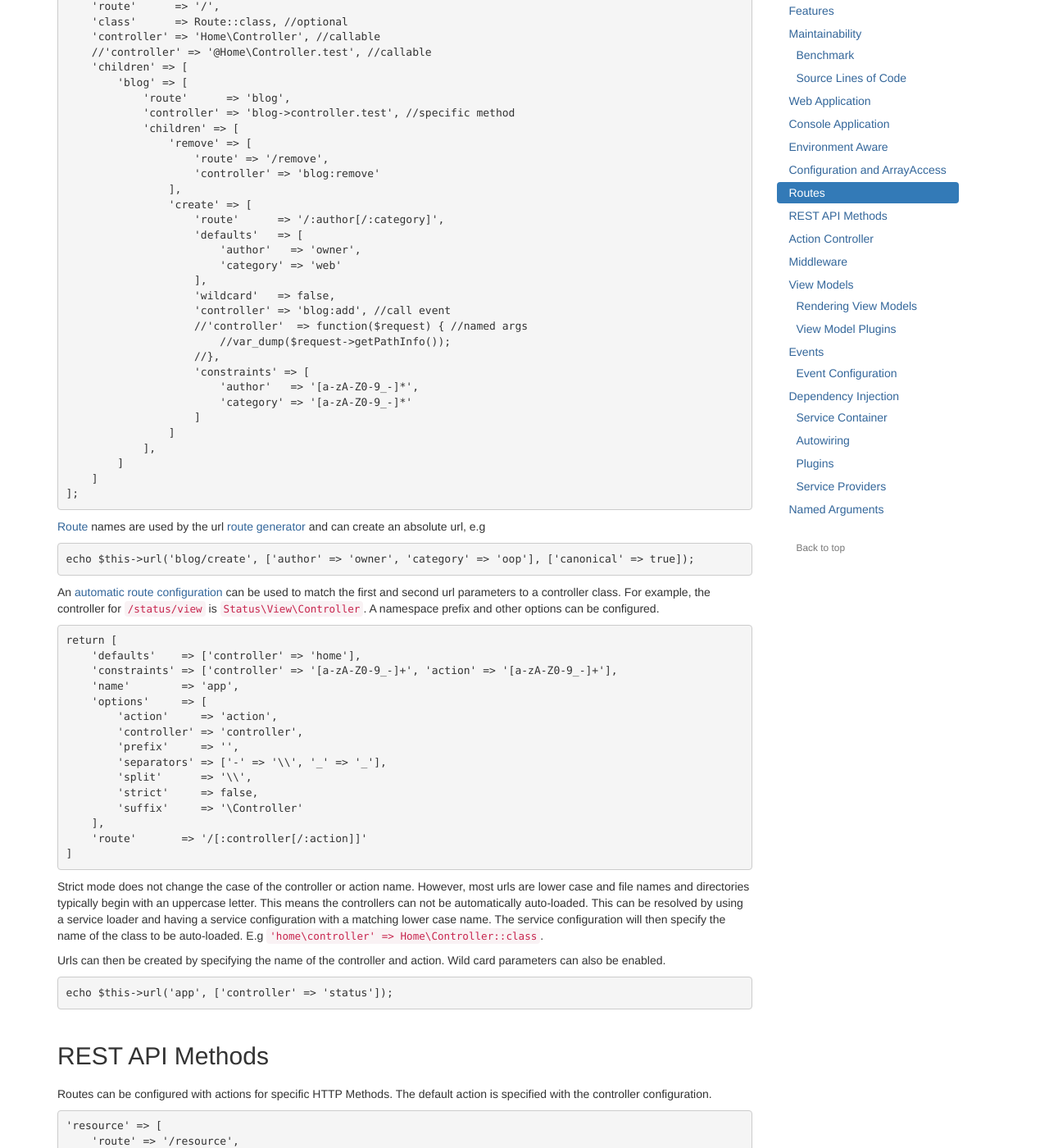
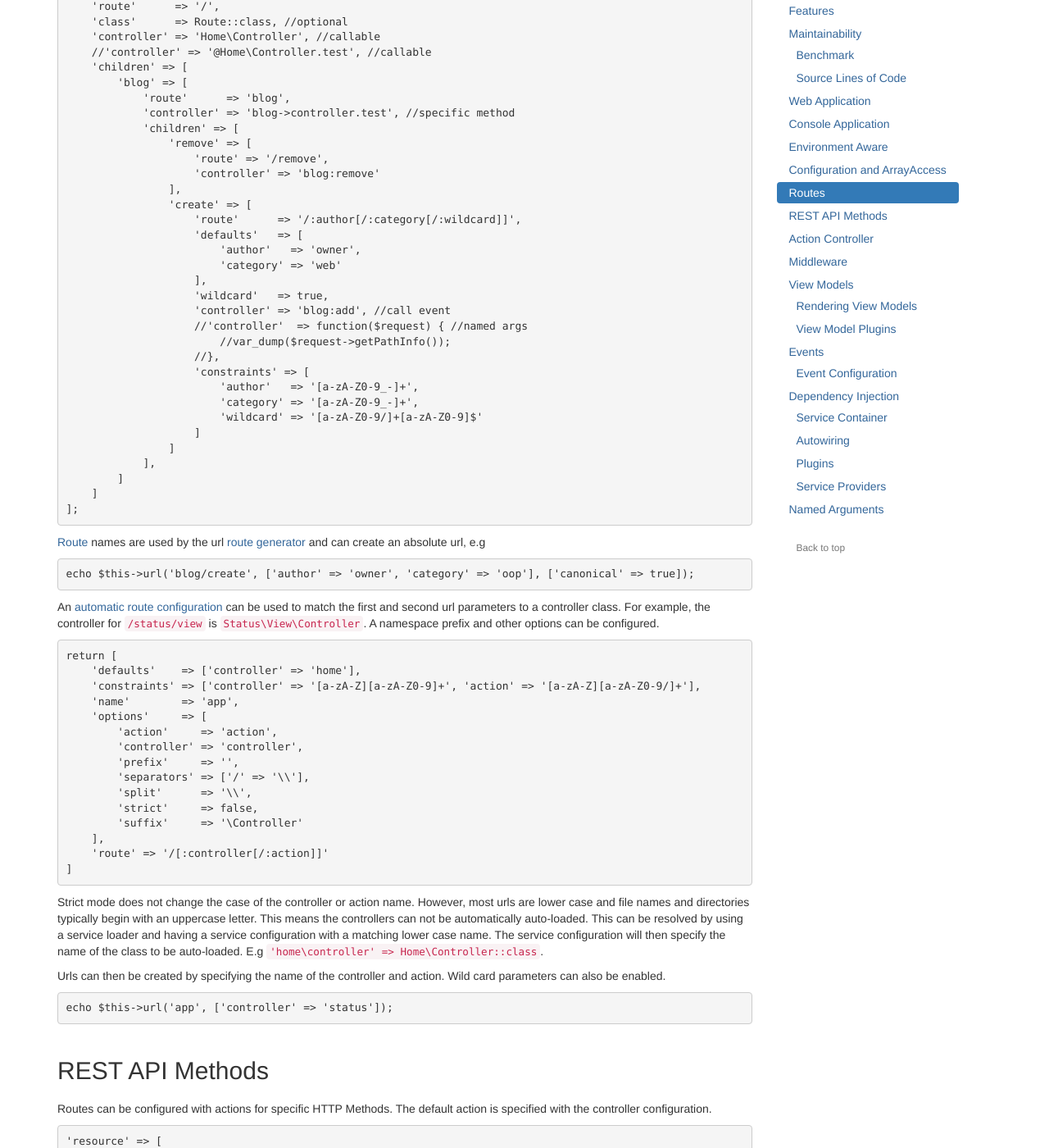
Before and after one commit to mvc5/mvc5.github.io, a Jekyll site: the page built from overview/index.md, in a window 1280 px wide and 1400 px high, scrolled down 5187 px. Shown: the whole window at 82% size. Built offline with Jekyll 4.4.1, drawn with Linux system fonts in a browser that asks for light colours; nearby versions of some CDN libraries.

Commit message:
wildcard constraints

```diff
--- a/overview/routes.md
+++ b/overview/routes.md
@@ -28,19 +28,20 @@
                     'controller' => 'blog:remove'
                 ],
                 'create' => [
-                    'route'      => '/:author[/:category]',
+                    'route'      => '/:author[/:category[/:wildcard]]',
                     'defaults'   => [
                         'author'   => 'owner',
                         'category' => 'web'
                     ],
-                    'wildcard'   => false,
+                    'wildcard'   => true,
                     'controller' => 'blog:add', //call event
                     //'controller'  => function($request) { //named args
                         //var_dump($request->getPathInfo());
                     //},
                     'constraints' => [
-                        'author'   => '[a-zA-Z0-9_-]*',
-                        'category' => '[a-zA-Z0-9_-]*'
+                        'author'   => '[a-zA-Z0-9_-]+',
+                        'category' => '[a-zA-Z0-9_-]+',
+                        'wildcard' => '[a-zA-Z0-9/]+[a-zA-Z0-9]$'
                     ]
                 ]
             ],
```
Also changed, not shown: other parts of overview/routes.md (+3 -3 lines).
